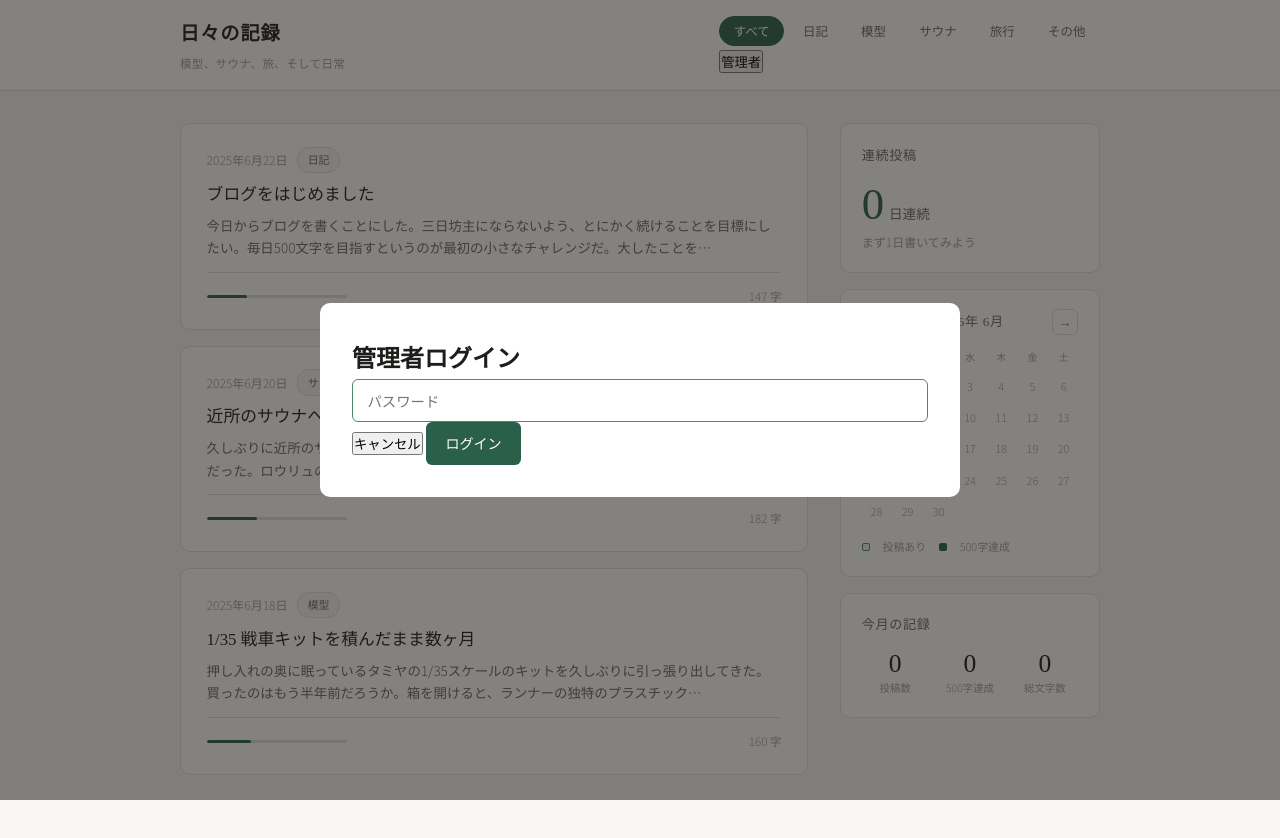
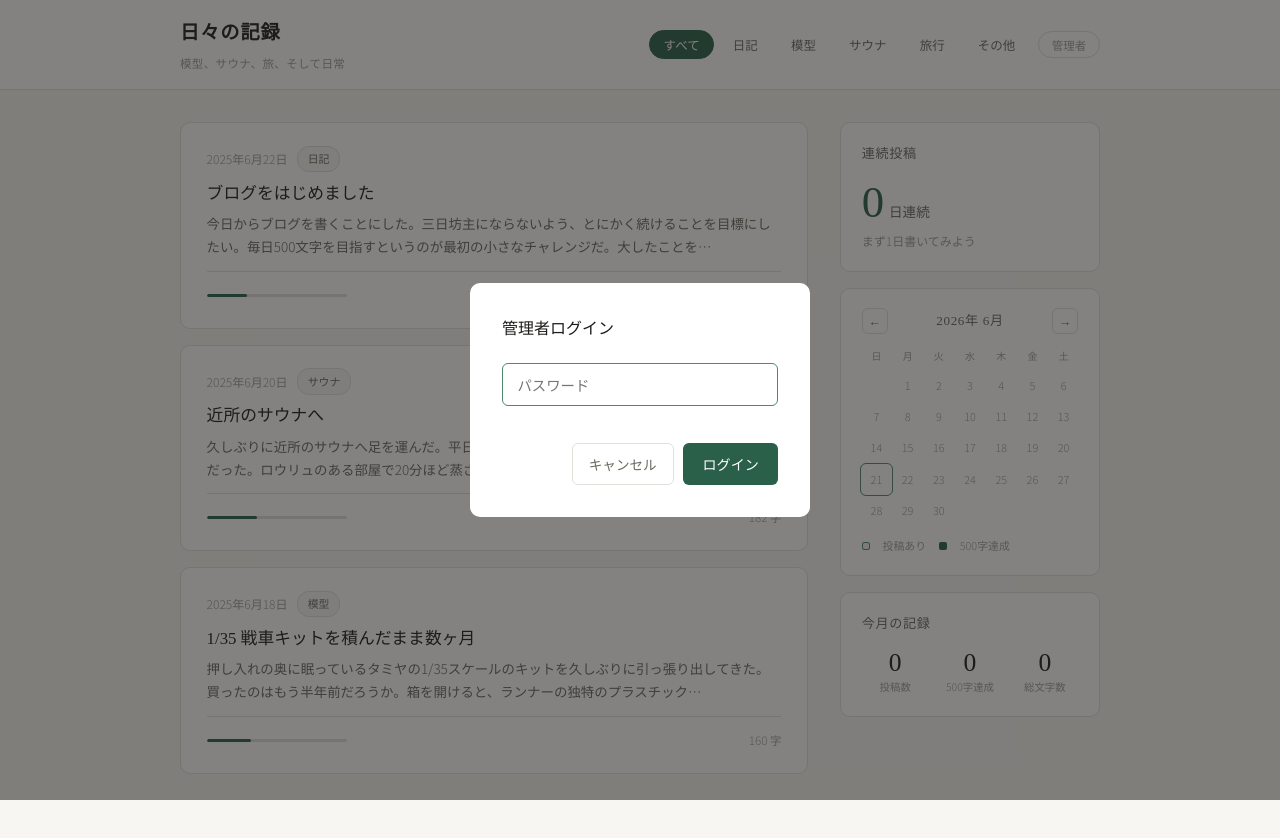
Before and after one commit to daily-data/daily-data.github.io, a plain HTML site: page index.html in a window 1280 px wide. Both pictures are taken after a click on the button "管理者". Drawn offline with Linux system fonts and the light colour scheme.

Commit message:
Update style.css

```diff
--- a/style.css
+++ b/style.css
@@ -697,3 +697,93 @@ body {
 }
 
 .copy-btn:hover { background: var(--accent-lt); color: var(--accent); }
+
+/* ===== 管理者ボタン（ヘッダー） ===== */
+.header-right {
+  display: flex;
+  align-items: center;
+  gap: 0.5rem;
+  flex-wrap: wrap;
+}
+
+.admin-btn {
+  background: none;
+  border: 1px solid var(--border);
+  border-radius: 20px;
+  padding: 0.28rem 0.8rem;
+  font-family: var(--sans);
+  font-size: 0.72rem;
+  font-weight: 300;
+  color: var(--text-hint);
+  cursor: pointer;
+  transition: all 0.15s;
+  white-space: nowrap;
+}
+.admin-btn:hover { border-color: var(--accent); color: var(--accent); }
+.admin-btn--out:hover { border-color: var(--warn); color: var(--warn); }
+
+/* ===== 記事カードの編集ボタン ===== */
+.entry-edit-btn {
+  margin-left: auto;
+  background: none;
+  border: 1px solid var(--border);
+  border-radius: 12px;
+  padding: 0.1rem 0.65rem;
+  font-family: var(--sans);
+  font-size: 0.68rem;
+  color: var(--text-hint);
+  cursor: pointer;
+  transition: all 0.15s;
+  align-items: center;
+}
+.entry-edit-btn:hover { border-color: var(--accent); color: var(--accent); background: var(--accent-lt); }
+
+/* ===== ログインモーダル ===== */
+.login-box {
+  max-width: 340px;
+  padding: 2rem;
+}
+.login-title {
+  font-family: var(--serif);
+  font-size: 1rem;
+  font-weight: 400;
+  margin-bottom: 1.2rem;
+}
+.login-error {
+  font-size: 0.75rem;
+  color: var(--warn);
+  min-height: 1.2em;
+  margin: 0.4rem 0 0;
+}
+.login-actions {
+  display: flex;
+  justify-content: flex-end;
+  gap: 0.6rem;
+  margin-top: 1rem;
+}
+.login-cancel {
+  background: none;
+  border: 1px solid var(--border);
+  border-radius: var(--radius);
+  padding: 0.6rem 1rem;
+  font-family: var(--sans);
+  font-size: 0.85rem;
+  color: var(--text-sub);
+  cursor: pointer;
+}
+.login-cancel:hover { background: var(--bg); }
+
+/* ===== 削除ボタン ===== */
+.compose-delete {
+  background: none;
+  border: 1px solid #DEC0B8;
+  border-radius: var(--radius);
+  padding: 0.65rem 1rem;
+  font-family: var(--sans);
+  font-size: 0.85rem;
+  color: var(--warn);
+  cursor: pointer;
+  transition: all 0.15s;
+  margin-right: auto;
+}
+.compose-delete:hover { background: var(--warn-lt); border-color: var(--warn); }
```
